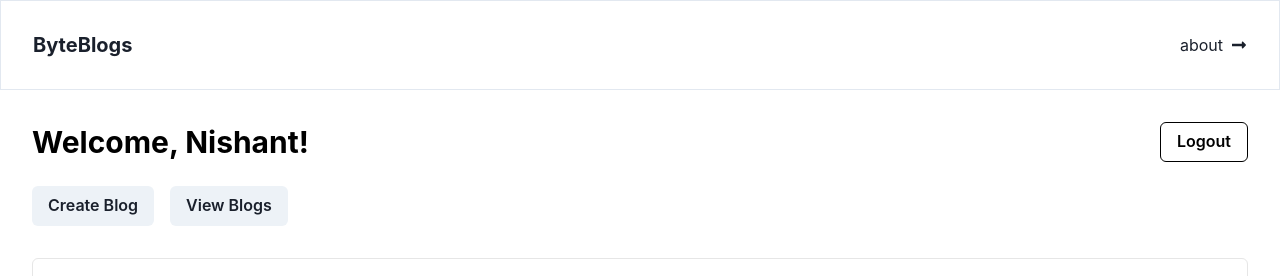
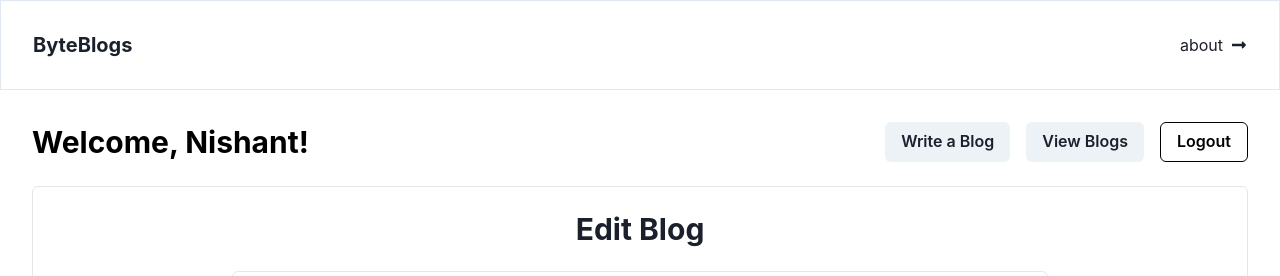
Before and after one commit to NishantGada/byte-blogs, a React app in the folder frontend/: page /admin/edit/1 in a window 1280 px wide. Shown: the top 276 px of the page. Built offline with nearby package versions, Linux system fonts and the light colour scheme; no server answers; sample sign-in values are in the browser's storage; the HTML template or start-up script is replaced by a standard one.

Commit message:
fix: partial commit of certain frontend features
came back to these changes after a long time and wasn't entirely sure of what I was trying to achieve. committing changes for now and will gradually cleanup everything

```diff
--- a/frontend/src/components/Navbar.tsx
+++ b/frontend/src/components/Navbar.tsx
@@ -2,20 +2,24 @@ import {
   Flex, Heading
 } from '@chakra-ui/react';
 import { FaLongArrowAltRight } from "react-icons/fa";
-import { Link } from 'react-router-dom';
+import { Link, useLocation } from 'react-router-dom';
 
 export default function Navbar() {
+  const location = useLocation();
+
   return (
     <Flex p={8} borderWidth="1px" alignItems="center" justify="space-between">
       <Link to="/blogs">
         <Heading size="md">ByteBlogs</Heading>
       </Link>
 
-      <Link to="/about">
-        <Flex alignItems="center" gap="2">
-          about <FaLongArrowAltRight />
-        </Flex>
-      </Link>
+      {
+        location.pathname !== "/about" ? <Link to="/about">
+          <Flex alignItems="center" gap="2">
+            about <FaLongArrowAltRight />
+          </Flex>
+        </Link> : <></>
+      }
     </Flex>
   )
 }
--- a/frontend/src/pages/AdminPage/AdminPage.tsx
+++ b/frontend/src/pages/AdminPage/AdminPage.tsx
@@ -6,7 +6,7 @@ import {
   Spacer
 } from "@chakra-ui/react";
 import { useContext } from "react";
-import { Link, Route, Routes, useNavigate } from "react-router-dom";
+import { Link, Route, Routes, useLocation, useNavigate } from "react-router-dom";
 import { AuthContext } from "../../context/AuthContext";
 import CreateBlog from "../CreateBlog/CreateBlog";
 import EditBlog from "../EditBlog/EditBlog";
@@ -15,6 +15,7 @@ import ViewBlogs from "../ViewBlogs/ViewBlogs";
 const AdminDashboardPage = () => {
   const { logout } = useContext(AuthContext);
   const navigate = useNavigate();
+  const location = useLocation();
 
   const handleLogout = () => {
     logout();
@@ -24,11 +25,33 @@ const AdminDashboardPage = () => {
   return (
     <Box p={8} bg="white" minH="100vh">
       {/* Header */}
-      <Flex align="center" mb={6}>
+      <Flex align="center" mb={6} columnGap={4}>
         <Heading size="lg" color="black">
           Welcome, Nishant!
         </Heading>
         <Spacer />
+        {
+          location.pathname !== "/admin/create" ?
+            <Button
+              as={Link}
+              to="/admin/create"
+              colorScheme="gray"
+              variant="solid"
+            >
+              Write a Blog
+            </Button> : <></>
+        }
+        {
+          location.pathname !== "/admin" ?
+            <Button
+              as={Link}
+              to="/admin"
+              colorScheme="gray"
+              variant="solid"
+            >
+              View Blogs
+            </Button> : <></>
+        }
         <Button
           onClick={handleLogout}
           variant="outline"
@@ -41,7 +64,7 @@ const AdminDashboardPage = () => {
       </Flex>
 
       {/* Nav Buttons */}
-      <Flex gap={4} mb={8}>
+      {/* <Flex gap={4} mb={8}>
         <Button
           as={Link}
           to="/admin/create"
@@ -50,20 +73,22 @@ const AdminDashboardPage = () => {
         >
           Create Blog
         </Button>
-        <Button
-          as={Link}
-          to="/admin/view"
-          colorScheme="gray"
-          variant="solid"
-        >
-          View Blogs
-        </Button>
-      </Flex>
+        {
+          location.pathname !== "/admin" ? <Button
+            as={Link}
+            to="/admin"
+            colorScheme="gray"
+            variant="solid"
+          >
+            View Blogs
+          </Button> : <></>
+        }
+      </Flex> */}
 
       <Box border="1px solid #e6e6e6" borderRadius="md" p={6}>
         <Routes>
           <Route path="create" element={<CreateBlog />} />
-          <Route path="view" element={<ViewBlogs />} />
+          <Route path="/" element={<ViewBlogs />} />
           <Route path="edit/:id" element={<EditBlog />} />
         </Routes>
       </Box>
--- a/frontend/src/pages/CreateBlog/CreateBlog.tsx
+++ b/frontend/src/pages/CreateBlog/CreateBlog.tsx
@@ -4,6 +4,7 @@ import { RichTextEditor } from "@mantine/rte";
 import { Box, Button, Heading, Input, VStack, FormControl, FormLabel } from "@chakra-ui/react";
 import SendRequest from "../../api/SendRequest";
 import { AuthContext } from "../../context/AuthContext";
+import './RTECustomCss.css';
 
 const CreateBlog: React.FC = () => {
   const { token } = useContext(AuthContext);
@@ -28,7 +29,7 @@ const CreateBlog: React.FC = () => {
         { Authorization: `Bearer ${token}` }
       );
       alert("Blog created successfully!");
-      navigate("/admin/view");
+      navigate("/admin");
     } catch (err) {
       console.error(err);
       alert("Failed to create blog.");
@@ -36,7 +37,7 @@ const CreateBlog: React.FC = () => {
   };
 
   return (
-    <Box border={"none"} maxW={{ base: "90%", md: "600px", lg: "70%" }} mx="auto" mb={8} bg="white" borderRadius="md" boxShadow="sm">
+    <Box className="ql-editor" border={"none"} maxW={{ base: "90%", md: "600px", lg: "70%" }} mx="auto" mb={8} bg="white" borderRadius="md" boxShadow="sm">
       <Heading size="lg" textAlign="center" mb={6}>
         Create New Blog
       </Heading>
--- /dev/null
+++ b/frontend/src/pages/CreateBlog/RTECustomCss.css
@@ -0,0 +1,21 @@
+/* rte-custom.css */
+.ql-editor pre.ql-syntax {
+  background-color: #282c34;
+  color: #abb2bf;
+  padding: 16px;
+  border-radius: 8px;
+  font-family: 'Consolas', 'Monaco', 'Courier New', monospace;
+  font-size: 14px;
+  line-height: 1.5;
+  overflow-x: auto;
+  border-left: 4px solid #61dafb;
+}
+
+.ql-editor pre.ql-syntax::-webkit-scrollbar {
+  height: 8px;
+}
+
+.ql-editor pre.ql-syntax::-webkit-scrollbar-thumb {
+  background: #4a5568;
+  border-radius: 4px;
+}
--- a/frontend/src/pages/EditBlog/EditBlog.tsx
+++ b/frontend/src/pages/EditBlog/EditBlog.tsx
@@ -53,7 +53,7 @@ const EditBlog = () => {
         });
         alert("Blog updated successfully!");
       }
-      navigate("/admin/view");
+      navigate("/admin");
     } catch (err) {
       console.error(err);
       alert("Failed to update blog.");
--- a/frontend/src/pages/LoginPage/LoginPage.tsx
+++ b/frontend/src/pages/LoginPage/LoginPage.tsx
@@ -32,7 +32,7 @@ const LoginPage = () => {
     try {
       const response = await SendRequest('/api/auth/login', { username, password }, 'POST');
       login(response.data.token);
-      navigate('/admin/view');
+      navigate('/admin');
     } catch (err: any) {
       toast({
         title: 'Login failed',
--- a/frontend/src/pages/ViewBlogs/ViewBlogs.tsx
+++ b/frontend/src/pages/ViewBlogs/ViewBlogs.tsx
@@ -83,8 +83,8 @@ const ViewBlogs: React.FC = () => {
 
   return (
     <Box p={6} bg="white" borderRadius="md" minH="60vh">
-      <Heading size="lg" textAlign="center" mb={6}>
-        View Blogs
+      <Heading size="lg" textAlign="left" mb={8}>
+        Your Blogs
       </Heading>
 
       {blogs.length === 0 ? (
```
